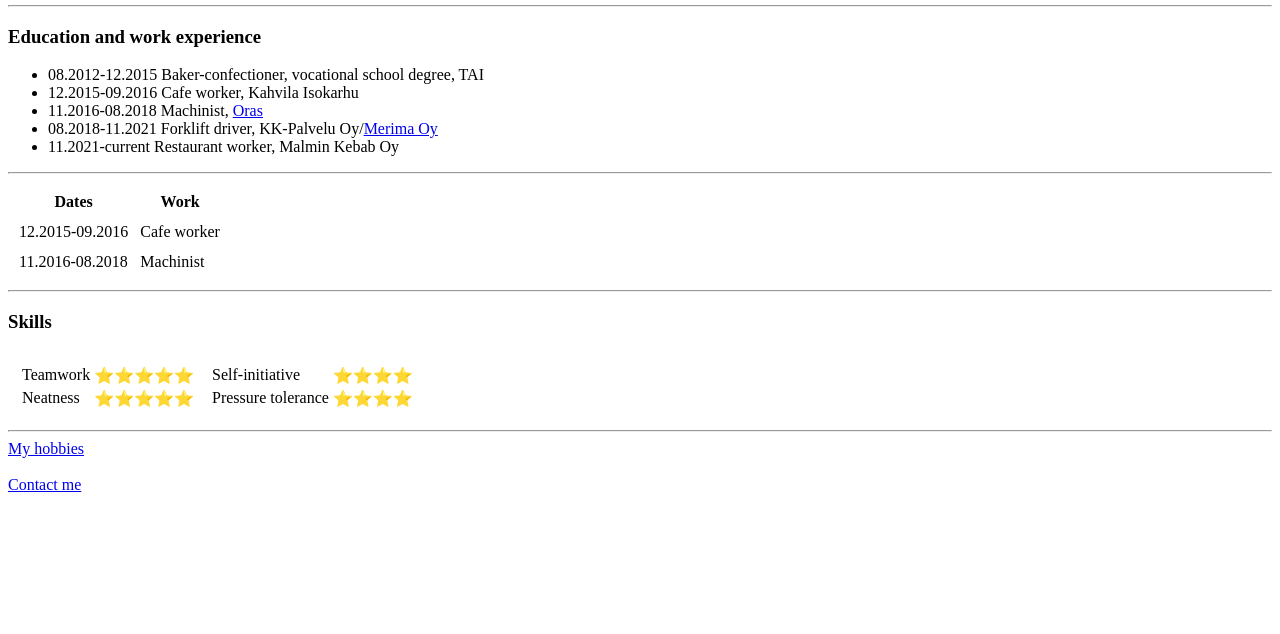
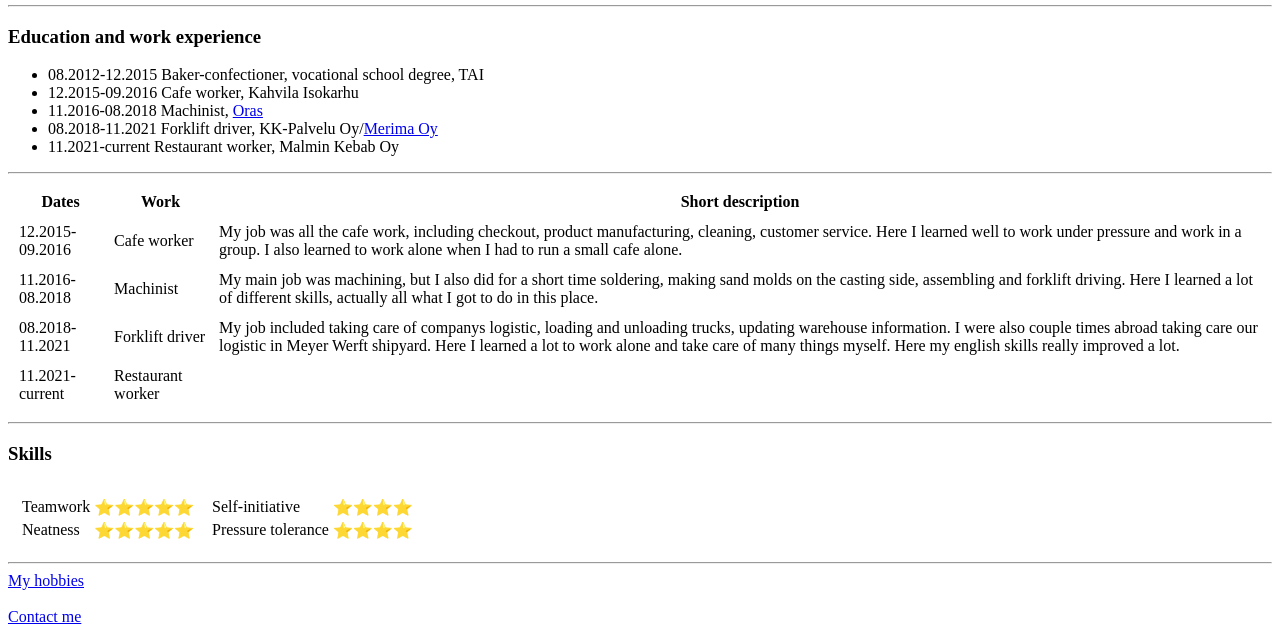
Before and after one commit to Lauravideniusbalionis/L.VidBal, a plain HTML site: page index.html in a window 1280 px wide. Shown: the part 201-835 px from the top of the page. Before the commit the page ends 800 px from the top, so only its background shows below. Drawn offline with Linux system fonts and the light colour scheme.

Commit message:
Add files via upload

```diff
--- a/index.html
+++ b/index.html
@@ -36,6 +36,7 @@
 <tr>
     <th>Dates</th>
     <th>Work</th>
+    <th>Short description</th>
 </tr>
     </thead>
     <tbody>
@@ -47,12 +48,22 @@
     <tr>
         <td>12.2015-09.2016</td>
         <td>Cafe worker</td>
+        <td>My job was all the cafe work, including checkout, product manufacturing, cleaning, customer service. Here I learned well to work under pressure and work in a group. I also learned to work alone when I had to run a small cafe alone.</td>
     </tr>
     <tr>
         <td>11.2016-08.2018</td>
         <td>Machinist</td>
+        <td>My main job was machining, but I also did for a  short time soldering, making sand molds on the casting side, assembling and forklift driving. Here I learned a lot of different skills, actually all what I got to do in this place.</td>
     </tr>
-
+    <tr>
+        <td>08.2018-11.2021</td>
+        <td>Forklift driver</td>
+        <td>My job included taking care of companys logistic, loading and unloading trucks, updating warehouse information. I were also couple times abroad taking care our logistic in Meyer Werft shipyard. Here I learned a lot to work alone and take care of many things myself. Here my english skills really improved a lot.</td>
+    </tr>
+    <tr>
+        <td>11.2021-current</td>
+        <td>Restaurant worker</td>
+    </tr>
 </table>
 <hr>
 <h3>Skills</h3>
```
